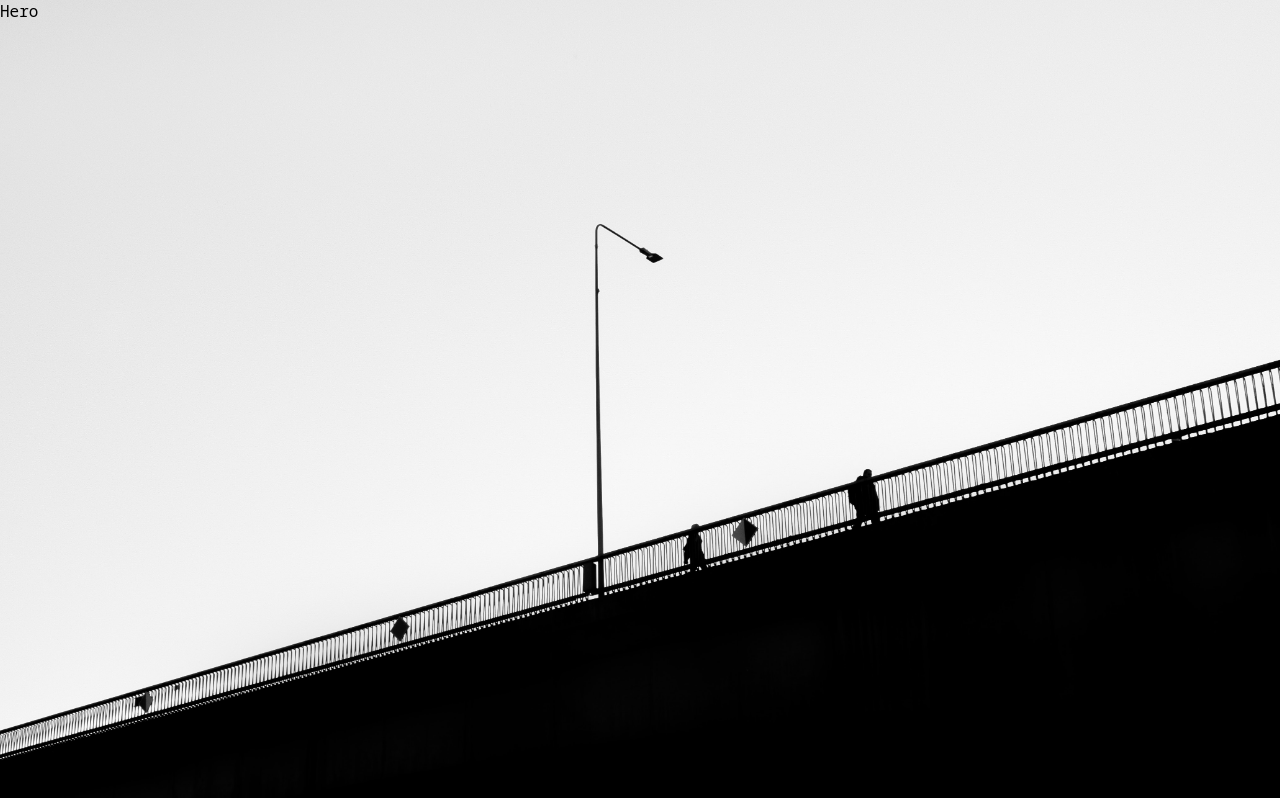
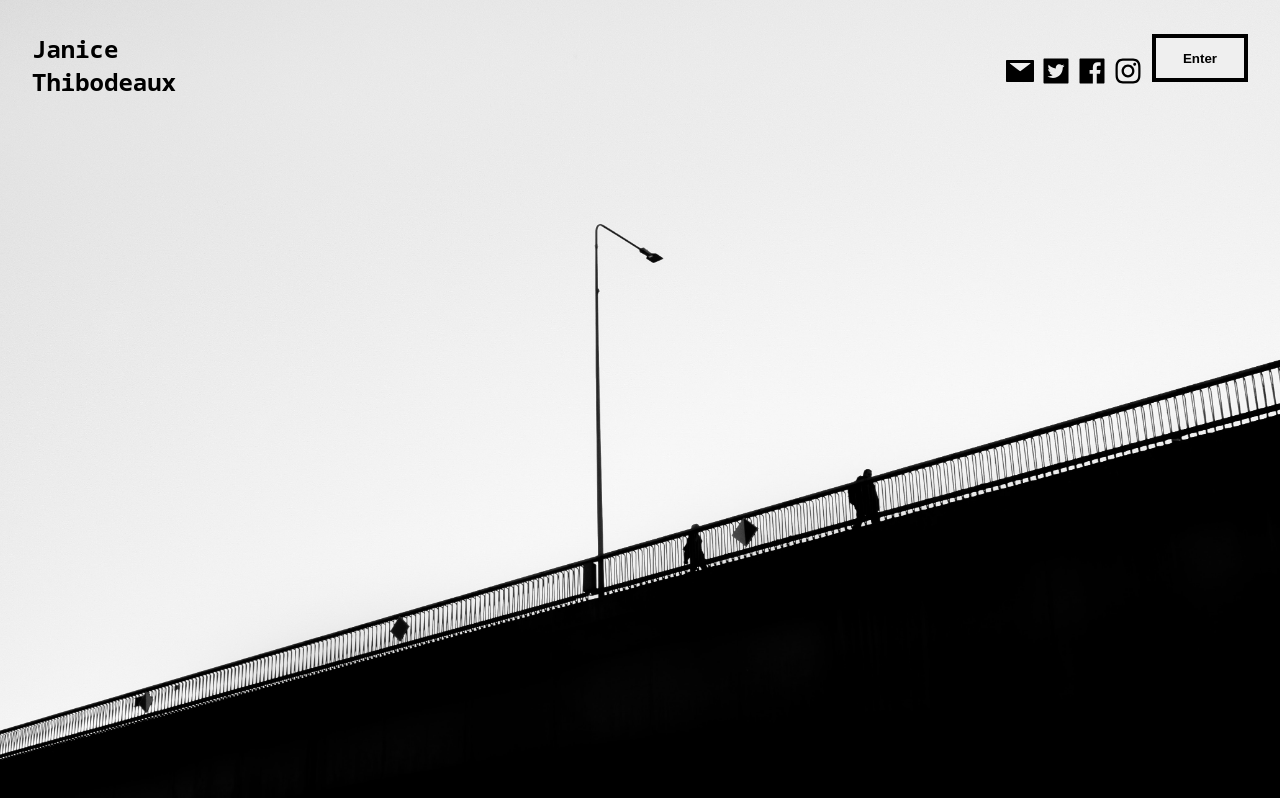
Before and after one commit to qthibodeaux/PhotoSite, a React (Create React App) app: page / in a window 1280 px wide. Built offline with nearby package versions, Linux system fonts and the light colour scheme.

Commit message:
Updated entrance page.

```diff
--- a/package.json
+++ b/package.json
@@ -8,6 +8,7 @@
     "@testing-library/user-event": "^13.5.0",
     "react": "^18.2.0",
     "react-dom": "^18.2.0",
+    "react-icons": "^4.4.0",
     "react-scripts": "5.0.1",
     "web-vitals": "^2.1.4"
   },
--- a/src/App.js
+++ b/src/App.js
@@ -1,9 +1,21 @@
-import Hero from "./components/Hero"
+import { useState } from "react"
+import Entrance from "./components/Entrance"
+import Main from './components/Main'
 
 function App() {
+  const [content, setContent] = useState('entrance')
+
+  const setMain = () => {
+    setContent('main')
+  }
+
   return (
     <div>
-      <Hero />
+      {
+        content === 'entrance'
+        ? <Entrance change={setMain}/>
+        : <Main change={setContent}/>
+      }
     </div>
   )
 }
--- /dev/null
+++ b/src/components/Entrance.css
@@ -0,0 +1,66 @@
+.entranceContainer {
+    background-image: url(../assets/hero.jpg);
+    height: 100vh;
+    width: 100%;
+    background-position: center;
+    background-repeat: no-repeat;
+    background-size: cover;
+    padding: 2rem;
+}
+
+.navLinks {
+    display: flex;
+    justify-content: space-between;
+}
+
+.brand {
+    color: black;
+    font-weight: 800;
+    font-size: 1.5rem;
+}
+
+.navDiv {
+    display: flex;
+    margin-top: 2px;
+    margin-bottom: 2px;
+    gap: 0.5rem;
+}
+
+.navA {
+    display: flex;
+    flex-direction: row;
+    align-items: flex-end;
+    gap: 0.25rem;
+}
+
+.navIcons {
+    color: black;
+    font-size: 2rem;
+}
+
+.navIcons:hover {
+    color: black;
+}
+
+.enterButton {
+    border: 4px solid black;
+    padding-bottom: 0.25rem;
+    padding-top: 0.25rem;
+    padding-left: 0.75rem;
+    padding-right: 0.75rem;
+    height: 3rem;
+    width: 6rem;
+    font-weight: 700;
+    color: black;
+}
+
+.enterButton:hover {
+    background-color: black;
+    color: white;
+}
+
+@media screen and (max-width: 600px) {
+    .navA {
+        display: none;
+    }
+}
--- /dev/null
+++ b/src/components/Entrance.js
@@ -0,0 +1,27 @@
+import { AiFillMail, AiFillTwitterSquare, AiFillFacebook, AiOutlineInstagram } from "react-icons/ai";
+import './Entrance.css'
+
+function Entrance({ change }) {
+
+  return (
+    <div className='entranceContainer'>
+        <nav className='navLinks'>
+            <div>
+                <p className='brand'>Janice</p>
+                <p className='brand'>Thibodeaux</p>
+            </div>
+            <div className="navDiv">
+                <div className="navA">
+                    <a className="navIcons" href="mail"><AiFillMail /></a>
+                    <a className="navIcons" href="twitter"><AiFillTwitterSquare /></a>
+                    <a className="navIcons" href="facebook"><AiFillFacebook /></a>
+                    <a className="navIcons" href="instagram"><AiOutlineInstagram /></a>
+                </div>
+                <button type="button" className="enterButton" onClick={() => change('main')}>Enter</button>
+            </div>
+        </nav>
+    </div>
+  )
+}
+
+export default Entrance
--- a/src/components/Hero.css
+++ b/src/components/Hero.css
@@ -5,4 +5,25 @@
     background-position: center;
     background-repeat: no-repeat;
     background-size: cover;
+    padding: 2rem;
 }
+
+.navlinks1 {
+    display: flex;
+    flex-direction: column;
+    gap: 2rem;
+}
+
+.brand {
+    color: black;
+    font-weight: 600;
+    font-size: 3rem;
+}
+
+.anchor1 {
+    color: black;
+    text-decoration: none;
+    font-weight: 600;
+    font-size: 3rem;
+    letter-spacing: 0.6rem;
+}
--- a/src/components/Hero.js
+++ b/src/components/Hero.js
@@ -1,10 +1,14 @@
-import HeroPic from '../assets/hero.jpg'
 import './Hero.css'
 
 function Hero() {
   return (
     <div className='herodiv'>
-        Hero
+        <nav className='navlinks'>
+            <p className='brand'>Photos | Janice Thibodeaux</p>
+            <a href="photos" className='anchor'>Photos</a>
+            <a href="photos" className='anchor'>Services</a>
+            <a href="photos" className='anchor'>About</a>
+        </nav>
     </div>
   )
 }
--- /dev/null
+++ b/src/components/Main.css
@@ -0,0 +1,29 @@
+.mainContainer {
+    padding: 3rem;
+}
+
+.navSet {
+    display: flex;
+    justify-content: space-between;
+}
+
+.navItems {
+    display: flex;
+    gap: 1.5rem;
+}
+
+.navItems > li {
+    font-weight: 600;
+    font-size: 2rem;
+    cursor: pointer;
+}
+
+@media screen and (max-width: 600px) {
+    .mainContainer {
+        padding: 0
+    }
+
+    .navSet {
+        display: none;
+    }
+}
--- /dev/null
+++ b/src/components/Main.js
@@ -0,0 +1,37 @@
+
+import { AiFillMail, AiFillTwitterSquare, AiFillFacebook, AiOutlineInstagram } from "react-icons/ai";
+import Photos from "./items/Photos";
+import './Main.css'
+
+function Main({ change }) {
+  return (
+    <div className="mainContainer">
+      <div className="navSet">
+        <div>
+            <p className='brand'>Janice</p>
+            <p className='brand'>Thibodeaux</p>
+        </div>
+        <ul className="navItems">
+          <li onClick={() => change('entrance')}>Welcome</li>
+          <li>Photos</li>
+          <li>Services</li>
+          <li>About</li>
+          <li>Contact</li>
+        </ul>
+      </div>
+
+      <Photos />
+
+      <div>
+        <div className="navA">
+          <a className="navIcons" href="mail"><AiFillMail /></a>
+          <a className="navIcons" href="twitter"><AiFillTwitterSquare /></a>
+          <a className="navIcons" href="facebook"><AiFillFacebook /></a>
+          <a className="navIcons" href="instagram"><AiOutlineInstagram /></a>
+        </div>
+      </div>
+    </div>
+  )
+}
+
+export default Main
--- /dev/null
+++ b/src/components/items/Photos.js
@@ -0,0 +1,9 @@
+import React from 'react'
+
+function Photos() {
+  return (
+    <div>Photos</div>
+  )
+}
+
+export default Photos
```
Also changed, not shown: 1 other file (tests, documents, lock files or other folders).
